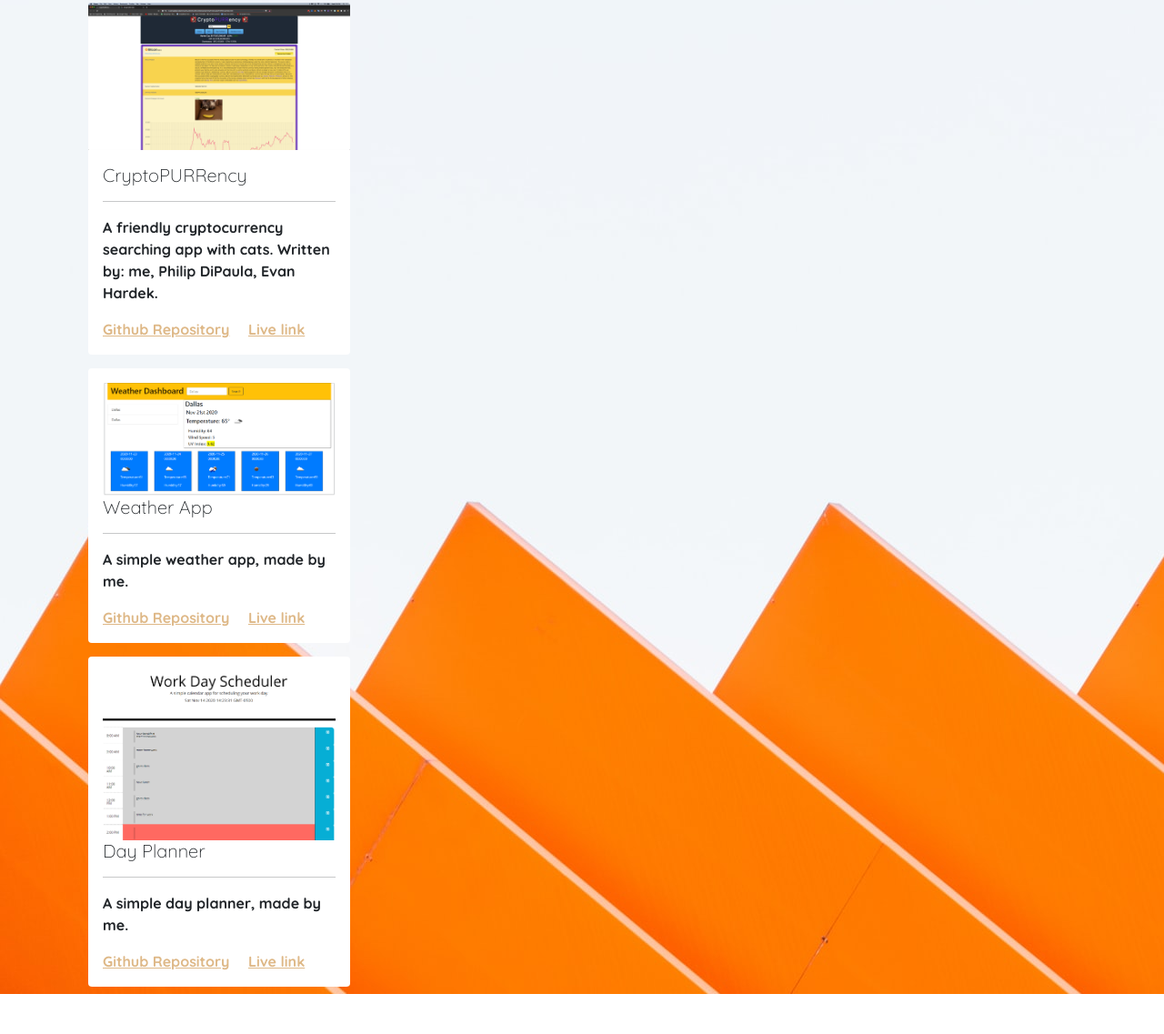
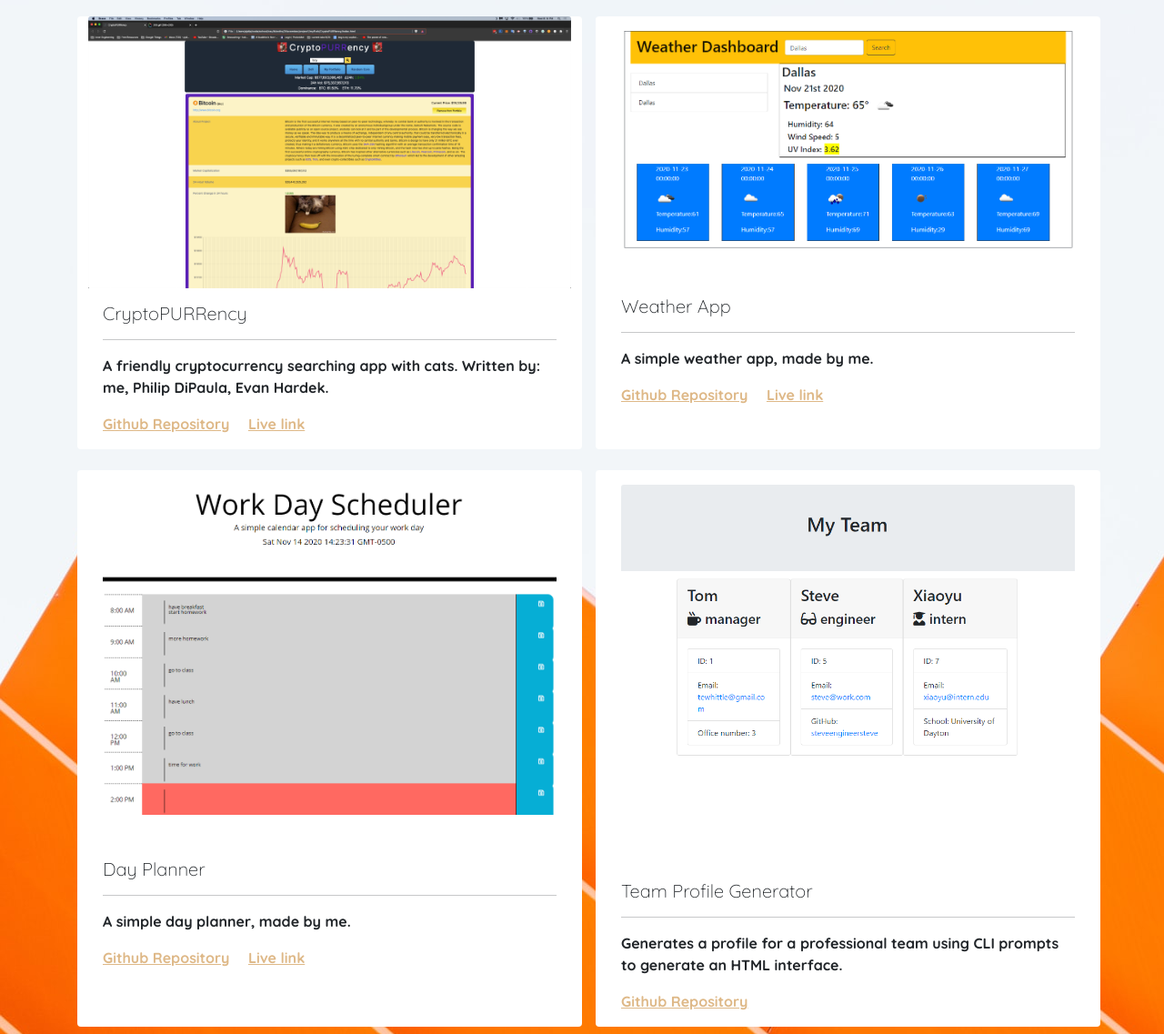
Before and after one commit to Settc/twhittle_portfolio, a plain HTML site: page work.html in a window 1280 px wide. Shown: the part 187-1324 px from the top of the page at 91% size. Before the commit the page ends 1280 px from the top, so only its background shows below. Drawn offline with nearby package versions, Linux system fonts and the light colour scheme; a web font is replaced by a local one.

Commit message:
Improve bootstrap styling / add another project to work section

```diff
--- a/work.html
+++ b/work.html
@@ -23,7 +23,9 @@
 
         </div>
         <div id="cardContainer">
-            <div class="card text-black mb-2" style="width: 18rem;">
+
+            <div class="row">
+                <div class="card text-black mb-2 col-sm" style="width: 18rem;">
                     <img src="assets/bitcoin.png" class="card-img-top" alt="...">
                     <div class="card-body">
                     <h5 class="card-title">CryptoPURRency</h5>
@@ -35,25 +37,39 @@
                     </div>
                 </div>
 
-            <div class="card text-black mb-2" style="width: 18rem;">
+                <div class="card text-black mb-2 col-sm" style="width: 18rem;">
                     <div class="card-body">
                     <img src="assets/Capture.PNG" class="card-img-top" alt="...">
-                <h5 class="card-title">Weather App</h5>
+                    <h5 class="card-title mt-5">Weather App</h5>
                     <hr>
                     <p class="card-text">A simple weather app, made by me.</p>
                     <a href="https://github.com/Settc/weather-app" class="card-link">Github Repository</a>
                     <a href="https://settc.github.io/weather-app/" class="card-link">Live link</a>
                     </div>
                 </div>
+            </div>
 
-            <div class="card text-black mb-2" style="width: 18rem;">
+            <div class="row">
+                <div class="card text-black mb-2 col-sm" style="width: 18rem;">
                     <div class="card-body">
                     <img src="assets/dayplannerscreenshot.png" class="card-img-top" alt="...">
-                <h5 class="card-title">Day Planner</h5>
+                    <h5 class="card-title mt-5">Day Planner</h5>
                     <hr>
                     <p class="card-text">A simple day planner, made by me.</p>
                     <a href="https://github.com/Settc/day-planner" class="card-link">Github Repository</a>
                     <a href="https://settc.github.io/day-planner/" class="card-link">Live link</a>
+                    </div>
+                </div>
+
+                <div class="card text-black mb-2 col-sm" style="width: 18rem;">
+                    <div class="card-body">
+                    <img src="assets/Screenshot 2021-01-06 124838.png" class="card-img-top" alt="...">
+                    <h5 class="card-title">Team Profile Generator</h5>
+                    <hr>
+                    <p class="card-text">Generates a profile for a professional team using CLI prompts to generate an HTML interface.</p>
+                    <a href="https://github.com/Settc/team-profile-manager" class="card-link mb-2">Github Repository</a>
+
+                    </div>
                 </div>
             </div>
 
```
Also changed, not shown: assets/Screenshot 2021-01-06 124838.png (added), assets/sock.PNG (added). Lines whose indentation alone changed are shown as unchanged.
